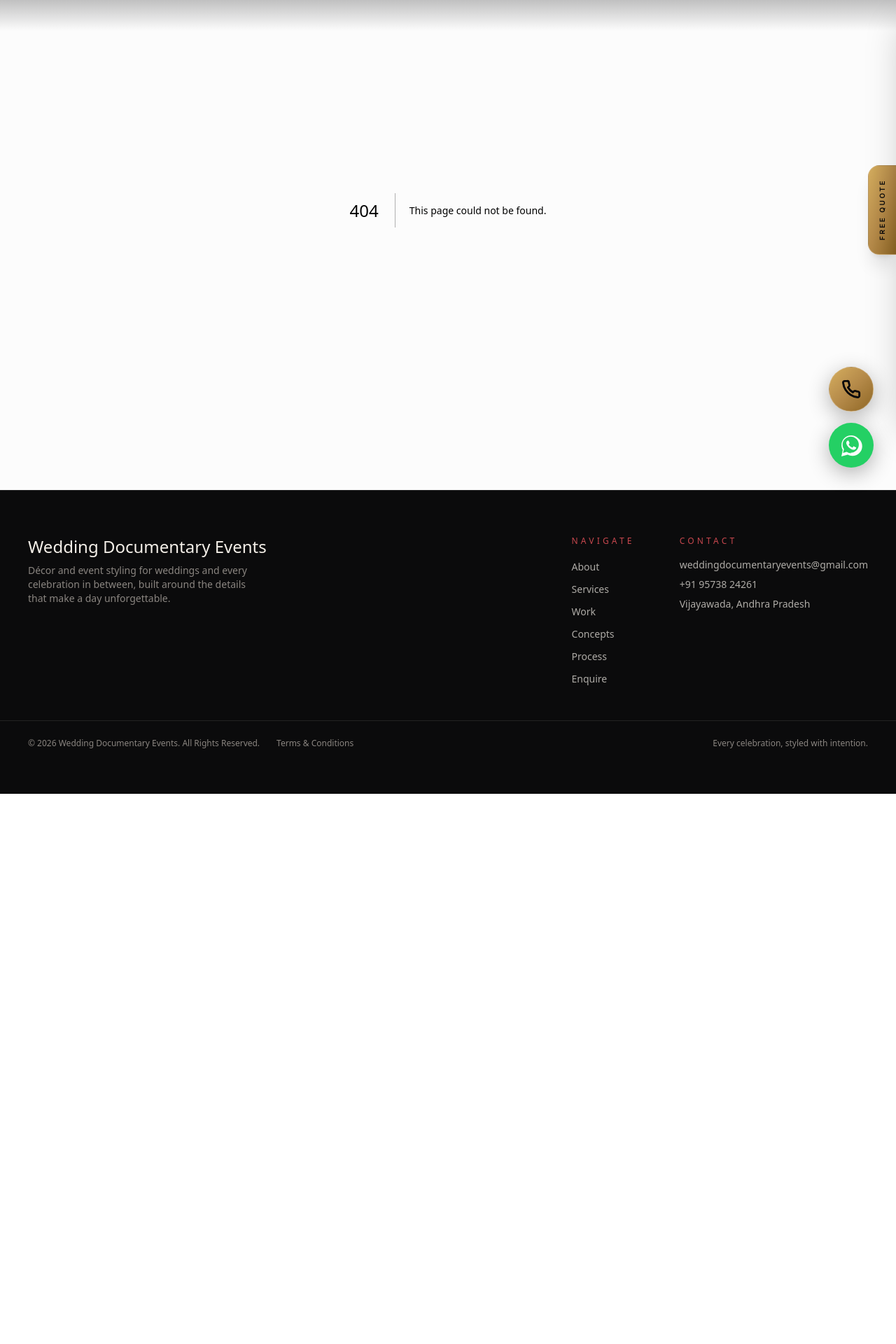
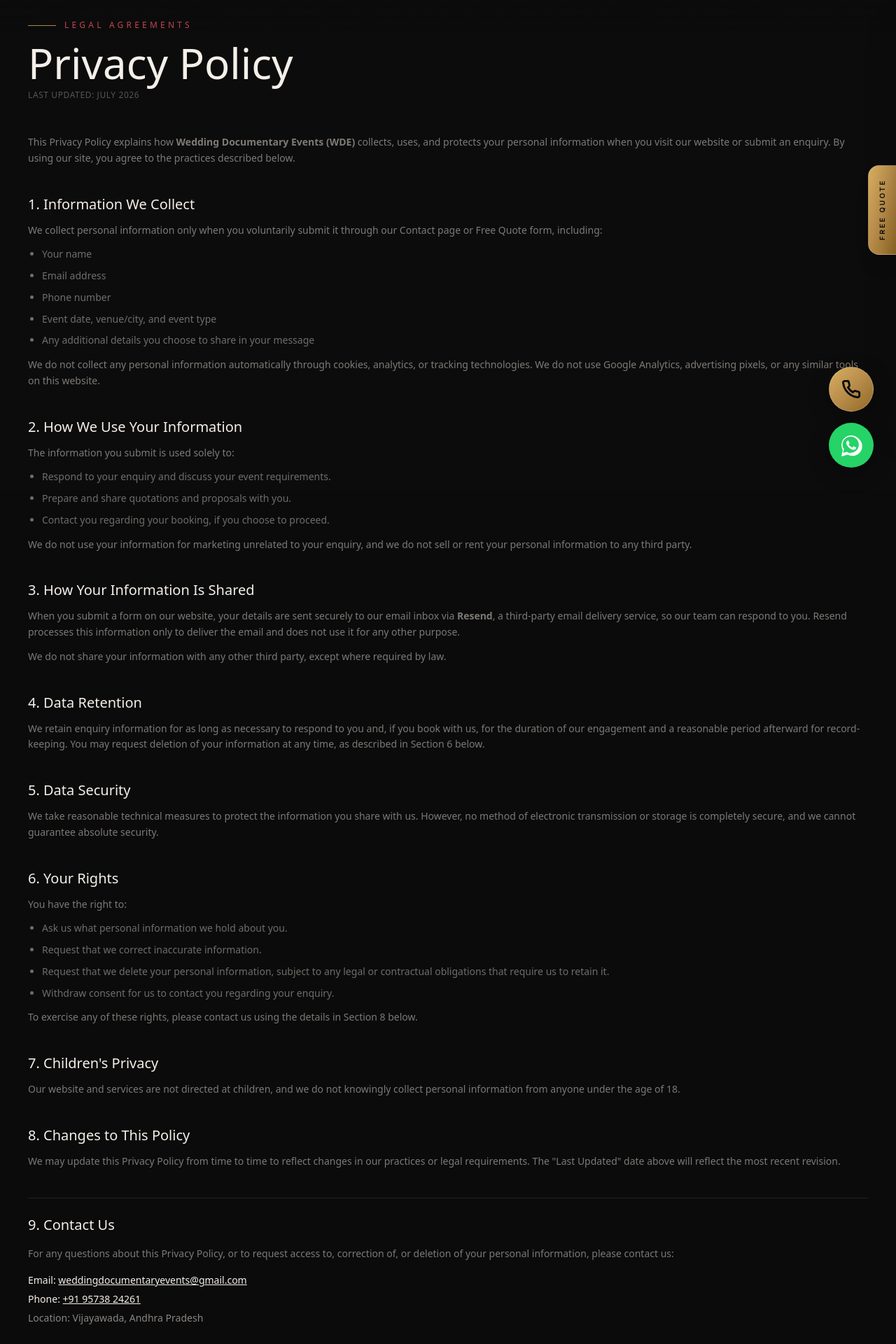
Before and after one commit to aaron-dnd/wde, a Next.js app: page /privacy in a window 1280 px wide. Before the commit this address had no page. Shown: the part 100-2020 px from the top of the page at 70% size. Before the commit the page ends 1234 px from the top, so only its background shows below. Built offline with nearby package versions, Linux system fonts and the light colour scheme.

Commit message:
Add Privacy Policy

```diff
--- /dev/null
+++ b/app/privacy/page.tsx
@@ -0,0 +1,141 @@
+export default function PrivacyPolicyPage() {
+  return (
+    <div className="pt-32 pb-20">
+      <div className="container-wide max-w-4xl animate-fade-in">
+        <p className="section-label mb-4">
+          <span className="eyebrow-line" />
+          Legal Agreements
+        </p>
+        <h1 className="font-display text-4xl md:text-6xl text-cream mb-2">
+          Privacy Policy
+        </h1>
+        <p className="text-stone/60 text-xs tracking-wider uppercase mb-12">
+          Last Updated: July 2026
+        </p>
+
+        <div className="space-y-10 text-stone/90 leading-relaxed text-sm">
+          <p>
+            This Privacy Policy explains how <strong>Wedding Documentary Events (WDE)</strong> collects, uses, and protects your personal information when you visit our website or submit an enquiry. By using our site, you agree to the practices described below.
+          </p>
+
+          {/* Section 1 */}
+          <section className="space-y-3">
+            <h2 className="font-display text-xl text-cream">1. Information We Collect</h2>
+            <p>
+              We collect personal information only when you voluntarily submit it through our Contact page or Free Quote form, including:
+            </p>
+            <ul className="list-disc pl-5 space-y-2 text-stone/80">
+              <li>Your name</li>
+              <li>Email address</li>
+              <li>Phone number</li>
+              <li>Event date, venue/city, and event type</li>
+              <li>Any additional details you choose to share in your message</li>
+            </ul>
+            <p>
+              We do not collect any personal information automatically through cookies, analytics, or tracking technologies. We do not use Google Analytics, advertising pixels, or any similar tools on this website.
+            </p>
+          </section>
+
+          {/* Section 2 */}
+          <section className="space-y-3">
+            <h2 className="font-display text-xl text-cream">2. How We Use Your Information</h2>
+            <p>
+              The information you submit is used solely to:
+            </p>
+            <ul className="list-disc pl-5 space-y-2 text-stone/80">
+              <li>Respond to your enquiry and discuss your event requirements.</li>
+              <li>Prepare and share quotations and proposals with you.</li>
+              <li>Contact you regarding your booking, if you choose to proceed.</li>
+            </ul>
+            <p>
+              We do not use your information for marketing unrelated to your enquiry, and we do not sell or rent your personal information to any third party.
+            </p>
+          </section>
+
+          {/* Section 3 */}
+          <section className="space-y-3">
+            <h2 className="font-display text-xl text-cream">3. How Your Information Is Shared</h2>
+            <p>
+              When you submit a form on our website, your details are sent securely to our email inbox via <strong>Resend</strong>, a third-party email delivery service, so our team can respond to you. Resend processes this information only to deliver the email and does not use it for any other purpose.
+            </p>
+            <p>
+              We do not share your information with any other third party, except where required by law.
+            </p>
+          </section>
+
+          {/* Section 4 */}
+          <section className="space-y-3">
+            <h2 className="font-display text-xl text-cream">4. Data Retention</h2>
+            <p>
+              We retain enquiry information for as long as necessary to respond to you and, if you book with us, for the duration of our engagement and a reasonable period afterward for record-keeping. You may request deletion of your information at any time, as described in Section 6 below.
+            </p>
+          </section>
+
+          {/* Section 5 */}
+          <section className="space-y-3">
+            <h2 className="font-display text-xl text-cream">5. Data Security</h2>
+            <p>
+              We take reasonable technical measures to protect the information you share with us. However, no method of electronic transmission or storage is completely secure, and we cannot guarantee absolute security.
+            </p>
+          </section>
+
+          {/* Section 6 */}
+          <section className="space-y-3">
+            <h2 className="font-display text-xl text-cream">6. Your Rights</h2>
+            <p>
+              You have the right to:
+            </p>
+            <ul className="list-disc pl-5 space-y-2 text-stone/80">
+              <li>Ask us what personal information we hold about you.</li>
+              <li>Request that we correct inaccurate information.</li>
+              <li>Request that we delete your personal information, subject to any legal or contractual obligations that require us to retain it.</li>
+              <li>Withdraw consent for us to contact you regarding your enquiry.</li>
+            </ul>
+            <p>
+              To exercise any of these rights, please contact us using the details in Section 8 below.
+            </p>
+          </section>
+
+          {/* Section 7 */}
+          <section className="space-y-3">
+            <h2 className="font-display text-xl text-cream">7. Children&apos;s Privacy</h2>
+            <p>
+              Our website and services are not directed at children, and we do not knowingly collect personal information from anyone under the age of 18.
+            </p>
+          </section>
+
+          {/* Section 8 */}
+          <section className="space-y-3">
+            <h2 className="font-display text-xl text-cream">8. Changes to This Policy</h2>
+            <p>
+              We may update this Privacy Policy from time to time to reflect changes in our practices or legal requirements. The &quot;Last Updated&quot; date above will reflect the most recent revision.
+            </p>
+          </section>
+
+          {/* Section 9 */}
+          <section className="space-y-4 pt-6 border-t border-cream/10">
+            <h2 className="font-display text-xl text-cream">9. Contact Us</h2>
+            <p>
+              For any questions about this Privacy Policy, or to request access to, correction of, or deletion of your personal information, please contact us:
+            </p>
+            <ul className="space-y-1 text-cream">
+              <li>
+                Email:{" "}
+                <a href="mailto:weddingdocumentaryevents@gmail.com" className="underline hover:text-rose transition-colors">
+                  weddingdocumentaryevents@gmail.com
+                </a>
+              </li>
+              <li>
+                Phone:{" "}
+                <a href="tel:+919573824261" className="underline hover:text-rose transition-colors">
+                  +91 95738 24261
+                </a>
+              </li>
+              <li className="text-stone">Location: Vijayawada, Andhra Pradesh</li>
+            </ul>
+          </section>
+        </div>
+      </div>
+    </div>
+  );
+}
--- a/components/Footer.tsx
+++ b/components/Footer.tsx
@@ -55,9 +55,13 @@ export default function Footer() {
         </div>
       </div>
 
-      <div className="container-wide mt-12 pt-6 border-t border-cream/10 text-xs text-stone flex flex-col sm:flex-row justify-between gap-4">
-        <div className="flex flex-wrap gap-4 sm:gap-6">
+     <div className="container-wide mt-12 pt-6 border-t border-cream/10 text-xs text-stone flex flex-col sm:flex-row justify-between items-center sm:items-start gap-4 text-center sm:text-left">
+        <div className="flex flex-wrap justify-center sm:justify-start gap-4 sm:gap-6">
           <span>© {new Date().getFullYear()} Wedding Documentary Events. All Rights Reserved.</span>
+           <Link href="/privacy" className="hover:text-cream transition-colors">
+            Privacy Policy
+          </Link>
+           <span className="text-stone/40">|</span>
           <Link href="/terms" className="hover:text-cream transition-colors">
             Terms & Conditions
           </Link>
```
